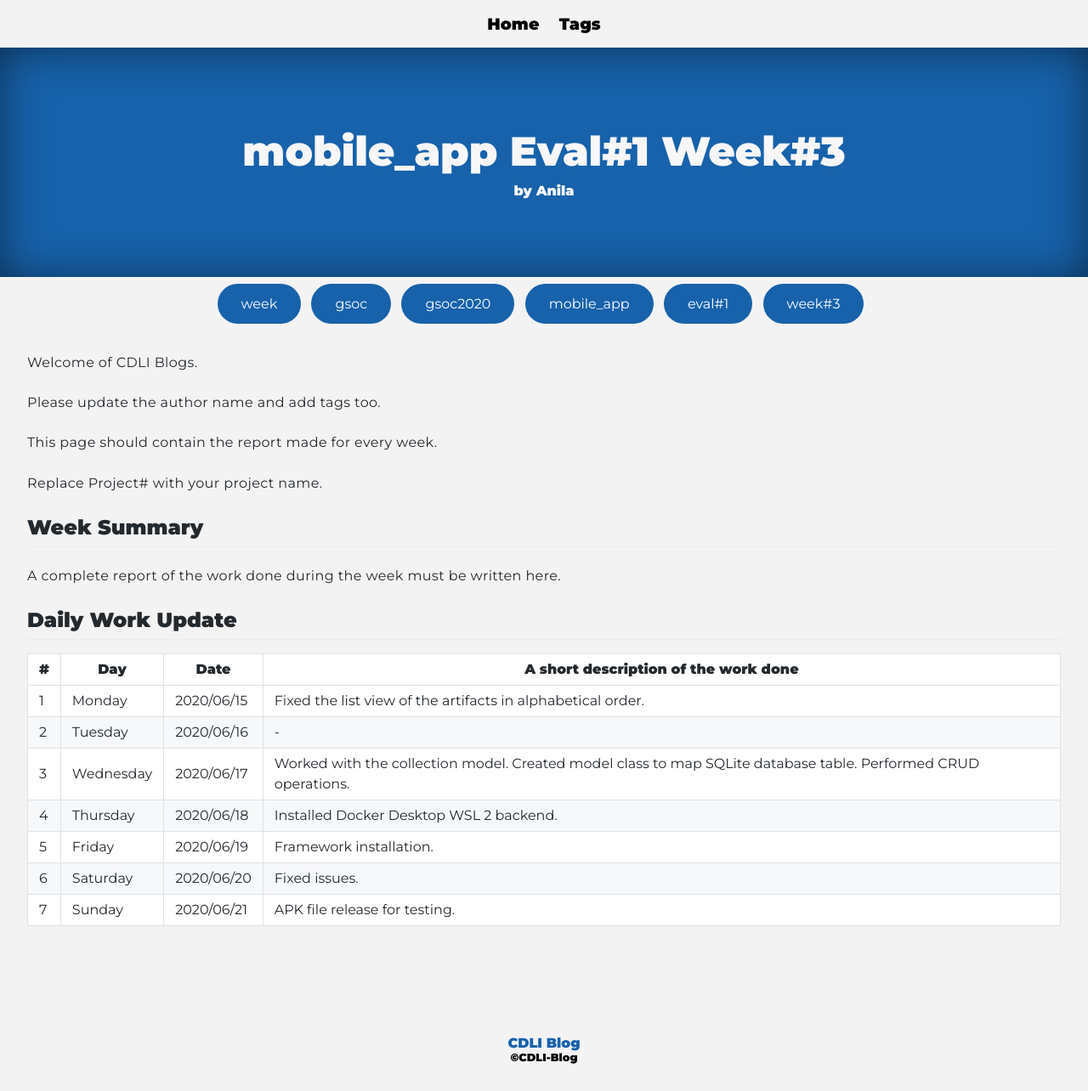
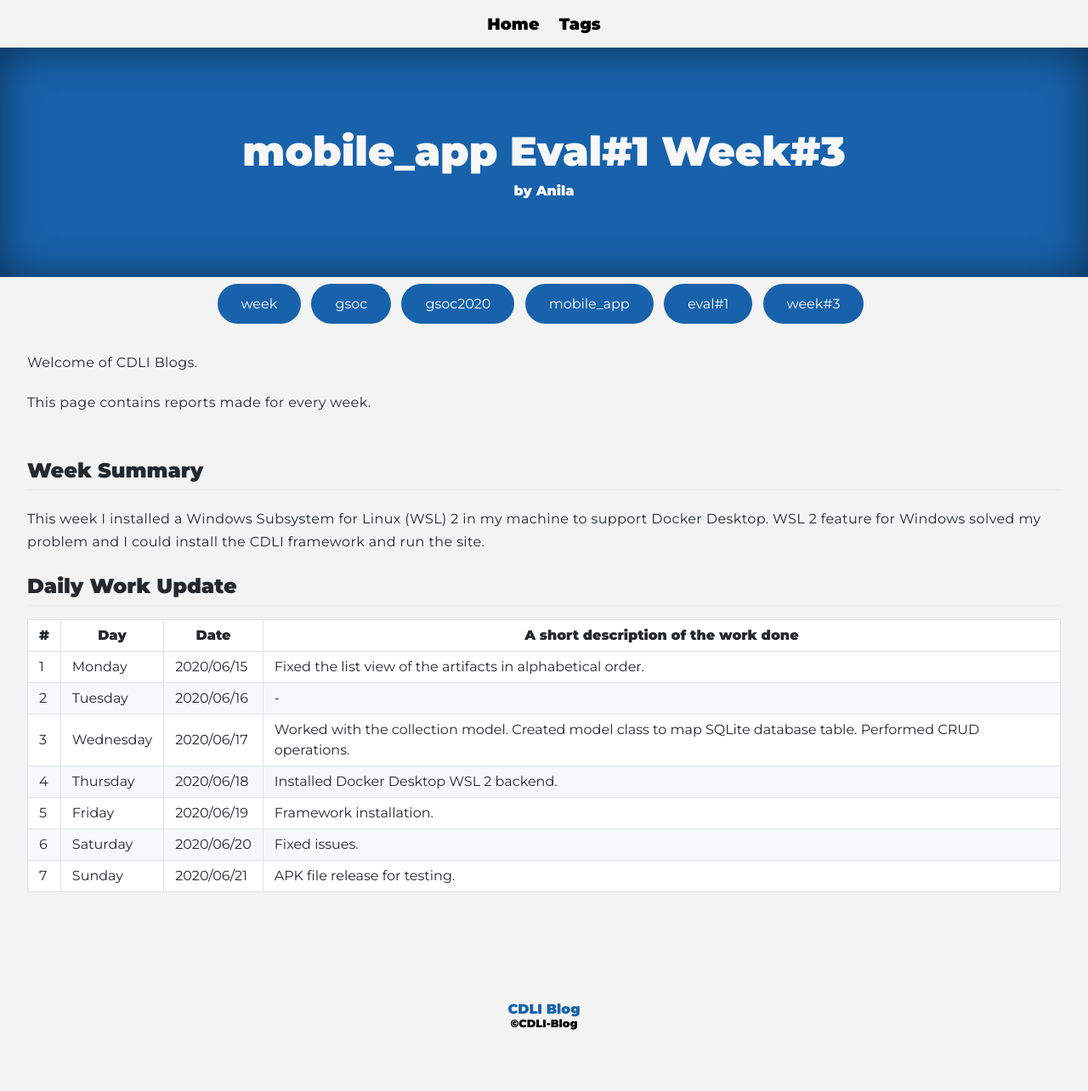
Before and after one commit to cdli-gh/blog, a Jekyll site: the page built from _blog/gsoc20/mobile_app/posts/03_week3.md, in a window 1280 px wide. Shown: the whole page at 85% size. Built offline with Jekyll 4.4.1, drawn with Linux system fonts in a browser that asks for light colours; Markdown is read by kramdown in place of the engine named in the settings; after the commit the page ends 1244 px from its top, so only the background shows below that.

Commit message:
Update 03_week3.md

```diff
--- a/_blog/gsoc20/mobile_app/posts/03_week3.md
+++ b/_blog/gsoc20/mobile_app/posts/03_week3.md
@@ -6,15 +6,11 @@ tags: ["week","gsoc","gsoc2020","mobile_app","eval#1","week#3"]
 ---
 Welcome of CDLI Blogs.
 
-Please update the author name and add tags too.
-
-This page should contain the report made for every week.
-
-Replace Project# with your project name.
+This page contains reports made for every week.<br><br>
 
 ## Week Summary
 
-A complete report of the work done during the week must be written here.
+This week I installed a Windows Subsystem for Linux (WSL) 2 in my machine to support Docker Desktop. WSL 2 feature for Windows solved my problem and I could install the CDLI framework and run the site.
 
 
 ## Daily Work Update
```
